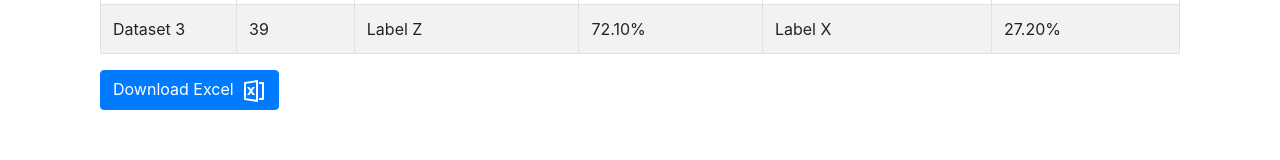
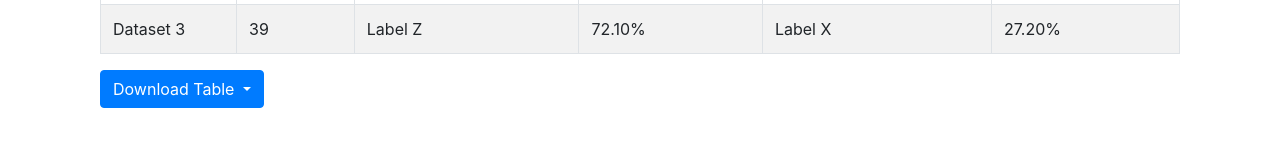
Before and after one commit to cms-dpoa/CMS_Trivia, a React app in the folder view/: page /dashboard in a window 1280 px wide. Both pictures are taken after a click on the tab "Table". Shown: the part 314-474 px from the top of the page. Built offline with nearby package versions, Linux system fonts and the light colour scheme; no server answers; the HTML template or start-up script is replaced by a standard one.

Commit message:
Improve Dashboard section

```diff
--- a/view/src/components/dashboard/Analysis.jsx
+++ b/view/src/components/dashboard/Analysis.jsx
@@ -16,15 +16,14 @@ const Dashboard = () => {
 
   const analysis = useSelector((store) => store.analysis.array);
   const datasets = useSelector((store) => store.datas.array);
-  console.log(analysis);
 
   const handleDatasetSelected = () => {
     console.log("cambiio");
   };
   const dataFormat = {
     title: "",
-    labels: ["Label 1", "Label 2", "Label 3", "Label 4", "Label 5"],
-    amplitudes: [19, 12, 5, 3, 2],
+    labels: ["Exotica/Dark Matter", "Physics Modelling", "Exotica/Gravitons"],
+    amplitudes: [19, 12, 5],
   };
   const { labels, amplitudes } = dataFormat;
 
@@ -51,16 +50,14 @@ const Dashboard = () => {
         </Form.Group>
       </Form>
 
-      {/* <Row>
-        <Col>
+      <Row className="mt-4">
+        <Col sm="9">
           <TopReliability labels={labels} amplitudes={amplitudes} />
         </Col>
-        <Col>
+        <Col sm="3">
           <PieTop5 labels={labels} amplitudes={amplitudes} />
         </Col>
-      </Row> */}
-      <TopReliability labels={labels} amplitudes={amplitudes} />
-      <PieTop5 labels={labels} amplitudes={amplitudes} />
+      </Row>
     </Container>
   );
 };
--- a/view/src/components/dashboard/TableLabaled.jsx
+++ b/view/src/components/dashboard/TableLabaled.jsx
@@ -1,16 +1,17 @@
 import React, { useEffect } from "react";
-import { Table, Container, Button } from "react-bootstrap";
+import { Table, Container, DropdownButton, Dropdown } from "react-bootstrap";
 import { useSelector, useDispatch } from "react-redux";
 import { RiFileExcel2Line } from "react-icons/ri";
+import { VscJson } from "react-icons/vsc";
 
 const TableLabaled = () => {
   const dispatch = useDispatch();
 
-  //   useEffect(() => {
-  //     dispatch(getAuthAction());
+  // useEffect(() => {
+  //   dispatch(getAuthAction());
   //   }, []);
 
-  const user = useSelector((store) => store.auth.user);
+  // const user = useSelector((store) => store.auth.user);
 
   return (
     <Container>
@@ -54,10 +55,16 @@ const TableLabaled = () => {
           </tr>
         </tbody>
       </Table>
-      <Button>
-        Download Excel
-        <RiFileExcel2Line size="1.5em" className="ml-2 my-auto" />
-      </Button>
+      <DropdownButton id="dropdown-basic-button" title="Download Table ">
+        <Dropdown.Item href="#/action-1">
+          Excel
+          <RiFileExcel2Line size="1.5em" className="ml-5 my-auto" />
+        </Dropdown.Item>
+        <Dropdown.Item href="#/action-2">
+          Json
+          <VscJson size="1.5em" className="ml-5 my-auto" />
+        </Dropdown.Item>
+      </DropdownButton>
     </Container>
   );
 };
--- a/view/src/components/dashboard/charts/TopLabeledDatasets.jsx
+++ b/view/src/components/dashboard/charts/TopLabeledDatasets.jsx
@@ -53,7 +53,7 @@ const TopLabeledDataset = () => {
   return (
     <Container>
       <h2>TopLabeledDataset</h2>
-      <Bar data={data} options={options} height={300} />
+      <Bar data={data} options={options} height={600} />
     </Container>
   );
 };
--- a/view/src/components/score/MyOwnScore.jsx
+++ b/view/src/components/score/MyOwnScore.jsx
@@ -15,7 +15,7 @@ const MyOwnScore = () => {
   return (
     <Container>
       <h1>My Score</h1>
-      <h5>Mean Score {user.mean_score}</h5>
+      <h5 className="text-right">Mean Score {user.mean_score}</h5>
       <Table striped bordered hover>
         <thead>
           <tr>
```
